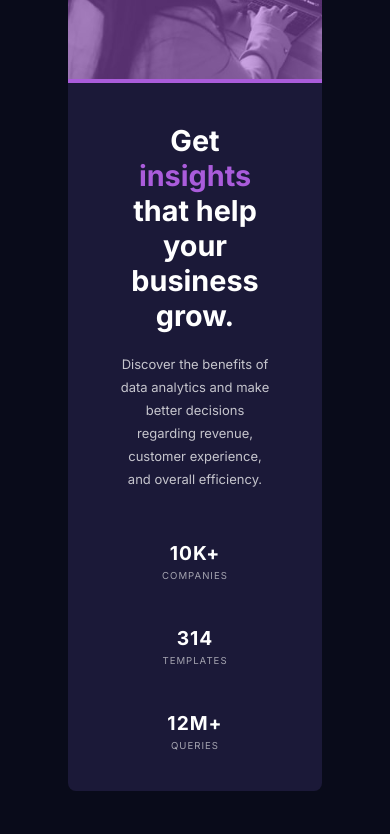
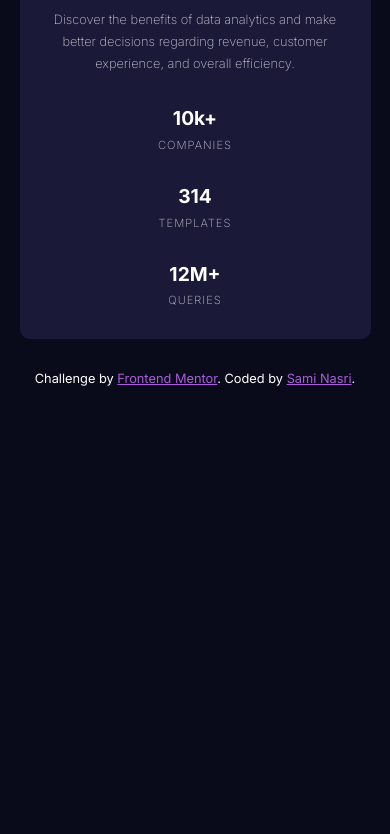
Before and after one commit to SilverWings47/Stats-preview-card, a plain HTML site: page index.html in a window 390 px wide. Shown: the part 396-1230 px from the top of the page. After the commit the page ends 844 px from the top, so only its background shows below. Drawn offline with Linux system fonts and the light colour scheme.

Commit message:
Improved responsiveness.

```diff
--- a/index.html
+++ b/index.html
@@ -3,27 +3,40 @@
 <head>
   <meta charset="UTF-8">
   <meta name="viewport" content="width=device-width, initial-scale=1.0"> <!-- displays site properly based on user's device -->
+  <link rel="stylesheet" href="styles.css">
   <link rel="icon" type="image/png" sizes="32x32" href="./images/favicon-32x32.png">
-  <title>Frontend Mentor | Stats preview card component</title>
-  <link rel="stylesheet" href="styles.css">
+  <title>Stats preview card component</title>
+
 </head>
 <body>
-
   <main>
-    <div class="container">
-      <div class="text-part">
-        <h1>Get <span>insights</span> that help your business grow.</h1>
-
-        <p>Discover the benefits of data analytics and make better decisions regarding revenue, customer experience, and    overall efficiency.
-        </p>
-        <div class="stats">
-          <p><span class="numbers">10k+</span>companies</p>
-          <p><span class="numbers">314</span>templates</p>
-          <p><span class="numbers">12m+</span>queries</p>
+    <div class="card">
+      <div class="card-text">
+        <h1 class="header-text">Get <span>insights</span> that help your business grow.</h1>
+        <div class="description">
+          Discover the benefits of data analytics and make better decisions regarding revenue, customer
+          experience, and overall efficiency.
+        </div>
+        <div class="stats-box">
+          <div class="box">
+            <span>10k+</span>
+            <p>companies</p>
+          </div>
+          <div class="box">
+            <span>314</span>
+            <p>templates</p>
+          </div>
+          <div class="box">
+            <span>12M+</span>
+            <p>queries</p>
+          </div>
         </div>
       </div>
-      <div class="meeting-img">
-        <img src="images/image-header-desktop.jpg" alt="meeting">
+      <div class="card-image">
+        <picture>
+          <source media="(max-width: 540px)" srcset="images/image-header-mobile.jpg">
+          <img src="images/image-header-desktop.jpg" alt="People in a meeting">
+        </picture>
       </div>
     </div>
   </main>
@@ -31,8 +44,9 @@
   <footer>
     <div class="attribution">
       Challenge by <a href="https://www.frontendmentor.io?ref=challenge" target="_blank">Frontend Mentor</a>.
-      Coded by <a href="#">Sami Nasri</a>.
+      Coded by <a target="_blank" href="https://twitter.com/iSilverWings">Sami Nasri</a>.
     </div>
-  </footer>
+    </footer>
+
 </body>
 </html>
--- a/styles.css
+++ b/styles.css
@@ -1,132 +1,180 @@
-@import url('https://fonts.googleapis.com/css2?family=Inter:wght@400;700&display=swap');
+@import url('https://fonts.googleapis.com/css2?family=Inter:wght@100;200;400;700&display=swap');
 
 * {
     margin: 0;
     padding: 0;
     box-sizing: border-box;
-    font-family: 'Inter', sans-serif;
 }
 
 body {
     background: hsl(233, 47%, 7%);
+    font-family: 'Inter', sans-serif;
 }
 
 main {
-    width: 65%;
-    margin: 8rem auto;
+    max-width: 70rem;
+    width: 90%;
+    margin: 5rem auto;
 }
 
-.container {
+.card {
     display: flex;
-    border-radius: 8px;
+    max-width: 100%;
+    margin: 5rem auto;
+    border-radius: 10px;
     overflow: hidden;
+    background: hsl(244, 38%, 16%);
 }
 
-.text-part {
-    display: flex;
-    flex-direction: column;
-    background: hsl(244, 38%, 16%);
-    padding: 60px;
-    gap: 20px;
+.card-text {
+    padding: 4.2em;
 }
 
-.text-part h1 {
-    color: hsl(0, 0%, 100%);
-    font-size: 1.8rem;
+.header-text {
+    color: #fff;
+    font-size: 2.5rem;
+    /* font-size: 2.6vw; */
 }
 
-h1 span {
+.header-text span {
     color: hsl(277, 64%, 61%);
 }
 
-.text-part > p {
+.card-text .description {
+    margin-top: 2em;
+    font-size: 15px;
     color: hsla(0, 0%, 100%, 0.75);
-    font-size: 13px;
-    line-height: 23px;
     font-weight: 200;
-    width: 90%;
+    max-width: 80%;
+    line-height: 1.7;
 }
 
-.text-part .stats {
-    display: flex;
-    margin-top: 30px;
-    width: 90%;
-    align-items: center;
-    justify-content: space-between;
+.card-text .stats-box {
+    margin-top: 3.7em;
+    display: inline-flex;
+    gap: 5em;
 }
 
-.text-part .stats p {
-    display: flex;
-    flex-direction: column;
-    color: hsla(0, 0%, 100%, 0.6);
+.card-text .stats-box span {
+    display: inline-block;
+    color: #fff;
+    margin-bottom: 0.4em;
+    font-weight: 700;
+    font-size: 1.5rem;
+}
+
+.card-text .stats-box p {
+    color: hsla(0, 0%, 100%, 0.75);
+    font-weight: 200;
     text-transform: uppercase;
-    font-size: .6rem;
-    font-weight: 200;
+    font-size: 0.75rem;
     letter-spacing: 1px;
 }
 
-.text-part .stats p span {
-    font-size: 1.2rem;
-    font-weight: bold;
-    color: hsl(0, 0%, 100%);
-    margin-bottom: 5px;
+.card-image {
+    min-width: 540px;
+    position: relative;
 }
 
-.meeting-img {
-    background-color: hsl(277, 64%, 61%);
+.card-image::before {
+    content: '';
+    display: block;
+    position: absolute;
+    width: 100%;
+    height: 100%;
+    background: hsl(277, 64%, 61%);
+    opacity: 0.4;
 }
 
-.meeting-img img {
-    width: 420px;
+img{
+    display: block;
+    width: 100%;
     height: 100%;
-    opacity: 0.5;
 }
 
 footer {
-    position: absolute;
-    bottom: 10px;
-    width: 100%;
     text-align: center;
+}
+
+footer a {
+    color: hsl(277, 64%, 61%);
+}
+
+footer:not(a) {
     color: #fff;
 }
 
-.attribution { font-size: 11px; text-align: center; }
-.attribution a { color: hsl(228, 45%, 44%); }
-
-@media only screen and (max-width:600px) {
-    .container {
-        flex-direction: column-reverse;
+@media screen and (max-width: 425px) {
+    .card-text .header-text {
+        font-size: 1.5rem;
     }
 
-    .meeting-img {
-        order: 1;
+    .card-text  {
+        padding: 2rem 1.5rem !important;
     }
 
-    .text-part {
-        padding: 40px;
-        align-items: center;
+    .card-text .description {
+        font-size: 0.8rem !important;
     }
 
-    .text-part h1 {
-        text-align: center;
-        padding: 0 30px;
-    }
-
-    .text-part > p {
-        text-align: center;
-    }
-
-    .stats {
-        flex-direction: column;
-        gap: 45px;
-        justify-content: center;
-    }
-
-    .stats p {
-        align-items: center;
+    main {
+        margin-block: 2rem !important;
     }
 
     footer {
-        display: none;
+        font-size: 0.8rem;
     }
 }
+
+@media (max-width: 768px) {
+    .card {
+        flex-direction: column-reverse;
+        margin: auto;
+    }
+
+    .card-text .header-text {
+        max-width: 100%;
+        margin-inline: auto;
+    }
+
+    .card-text {
+        text-align: center;
+        padding: 2.5rem;
+    }
+
+    .card-text .description {
+        max-width: 100%;
+        margin-inline: auto;
+        font-size: 1.2rem;
+    }
+
+    main {
+        max-width: 71rem;
+        width: 90%;
+        margin: 1rem auto;
+    }
+
+    .card-image {
+        min-width: initial;
+    }
+
+    img {
+        width: 100%;
+        height: auto;
+    }
+
+    .card-text .stats-box {
+        flex-direction: column;
+        gap: 2rem;
+        margin-top: 2rem;
+
+    }
+
+    .card-text .stats-box span {
+        font-size: 1.2rem;
+    }
+
+    .card-text .stats-box p {
+        font-size: 0.7rem;
+    }
+}
```
